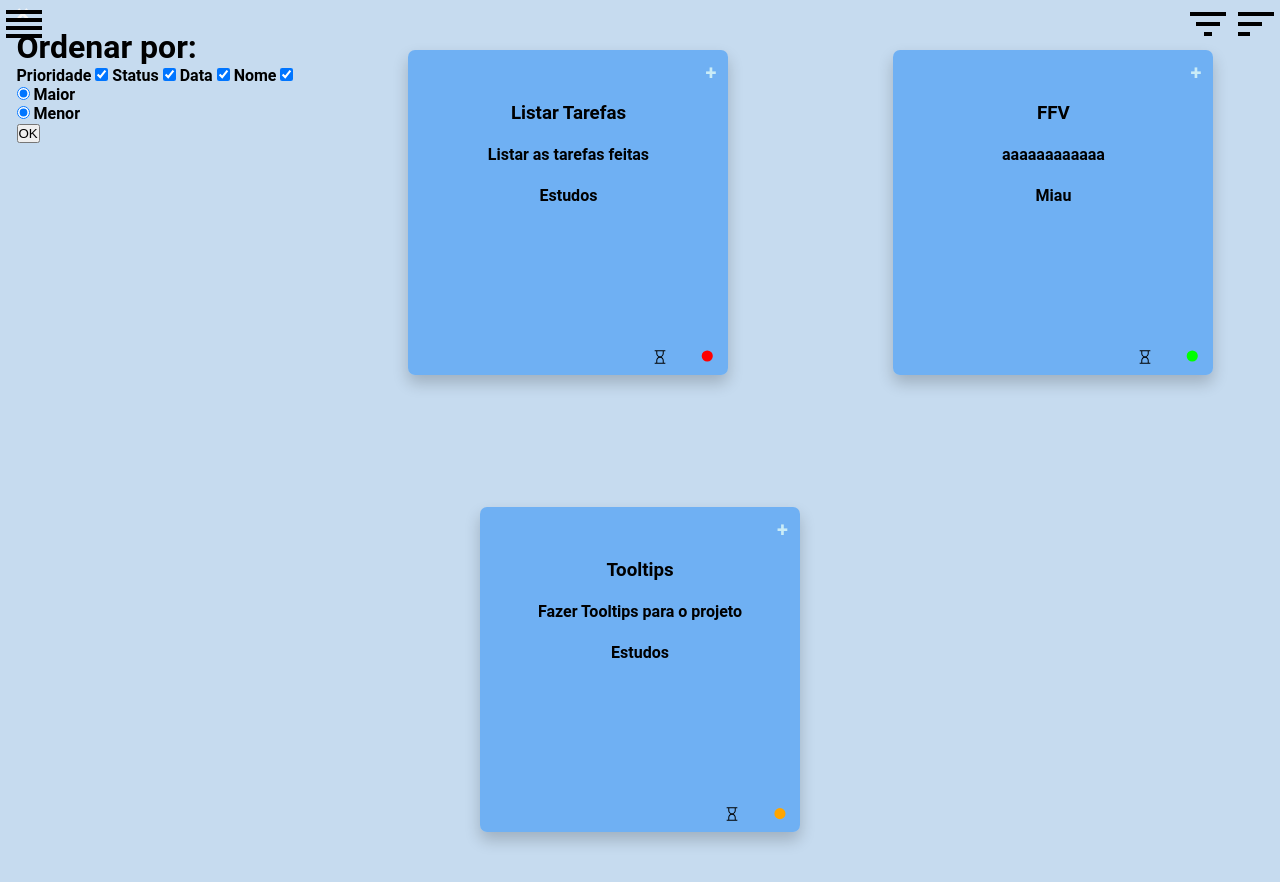
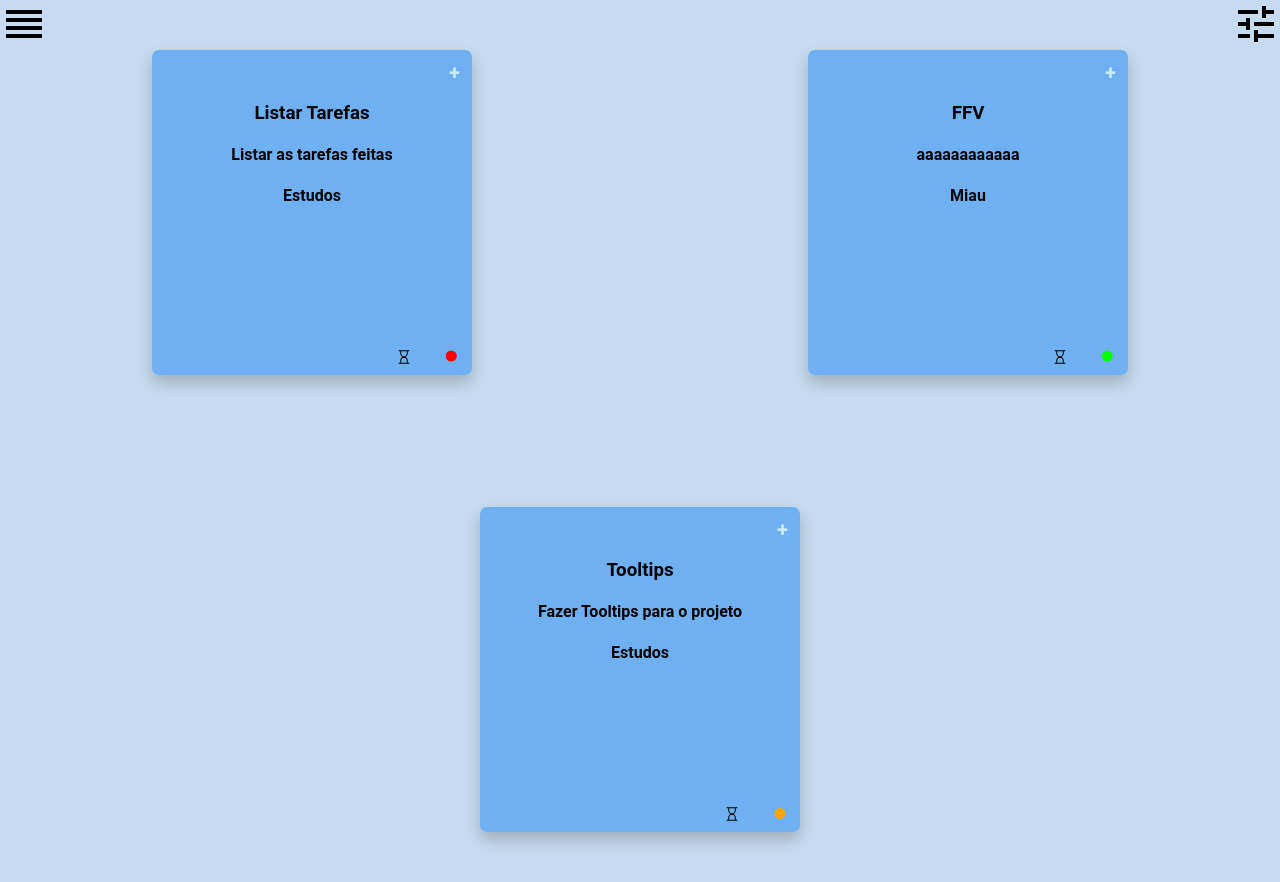
Before and after one commit to Gwynbleidd203/Projeto-de-Engenharia-II---Task-Manager, a Flask app: page / in a window 1280 px wide. Run offline with Flask 2, Linux system fonts and the light colour scheme; the first user in the database is signed in; data comes from the database, SQL or seed files in the repository; some libraries are stand-ins or nearby versions.

Commit message:
filter pop up

```diff
--- a/app.py
+++ b/app.py
@@ -113,13 +113,13 @@ def index():
 
         return render_template(landing_template, proxima=proxima)
 
-    if session:
+    if session['usuario_logado']:
 
         usuario = usuario_dao.buscar_usuario_por_id(session['usuario_logado'])
         print(session['usuario_logado'])
         proxima = request.args.get('proxima')
-        lista = tarefa_dao.listar_tarefas_por_usuario(usuario._id)
-        lista_tipo = tipo_dao.listar_tipo_usuario(usuario._id)
+        lista = tarefa_dao.listar_tarefas_por_usuario(session['usuario_logado'])
+        lista_tipo = tipo_dao.listar_tipo_usuario(session['usuario_logado'])
         lista_status = status_dao.listar_status()
         lista_prioridades = prioridade_dao.listar_prioridades()
 
--- a/static/css/form.css
+++ b/static/css/form.css
@@ -26,7 +26,7 @@ form > h1 {
     color: whitesmoke;
 }
 
-input[type=text], input[type=date], select, textarea {
+input[type=text], input[type=date], input[type=email], input[type=password], select, textarea {
     text-decoration: none;
     outline: none;
     border: none;
--- a/static/css/style.css
+++ b/static/css/style.css
@@ -19,6 +19,7 @@
   --menu-main: #2864A3;
   --menu-sec: #CAECF7;
   --link-main: #a7e1f5;
+  --pop-up: #4cadfd;
   --red-warning: #e90202;
   --red-warning-2: #b10202;
 }
@@ -95,6 +96,14 @@ body {
   position: fixed;
   top: 0;
   left: 0;
+}
+
+#filter-list-btn {
+  float: right;
+  position: fixed;
+  top: 0;
+  right: 0;
+  width: 48px;
 }
 
 #nav-btn-push:hover {
@@ -404,6 +413,40 @@ body {
   border-radius: 16px;
 }
 
+.modal-order {
+  display: flex;
+  flex-direction: row;
+  align-items: flex-start;
+  align-self: right;
+  justify-content: flex-start;
+
+  margin: auto;
+
+  border-radius: 7px;
+  background-color: var(--pop-up);
+  color:whitesmoke;
+
+  padding: 56px;
+  gap: 16px;
+  width: fit-content;
+  height: fit-content;
+}
+
+.container-order {
+  display: flex;
+  flex-direction: column;
+  justify-content: space-between;
+  gap: 40px;
+}
+
+.container-order-1, .container-order-2, .container-order-3 {
+  display: flex;
+  flex-direction: column;
+  align-items: flex-start;
+  justify-content: flex-start;
+  gap: 4px;
+}
+
 .modal-close-btn, .modal-close-btn:visited {
   color: whitesmoke;
   font-size: 24px;
--- a/templates/landing.html
+++ b/templates/landing.html
@@ -12,6 +12,10 @@
 
 <img id="nav-btn-push" src="{{url_for('static', filename='icons/list-btn-blk.png')}}" alt="" onclick="openNav()">
 
+
+
 <img id="logo" src="{{url_for('static', filename='imgs/logo.png')}}" alt="Post It Virtual Logo">
 
+{% block filter_button %} {% endblock filter_button %}
+
 {% endblock %}
--- a/templates/template.html
+++ b/templates/template.html
@@ -227,15 +227,17 @@
         </div>
     </div>
 
-    <div id="order-by">
+    <div id="filter" class="pop-up">
         <div class="modal-order">
-            <a class="modal-close-btn" href="javascript:voide(0)" onclick="closeOrder()">&times;</a>
+
+            <a class="modal-close-btn" href="javascript:voide(0)" onclick="closeFilter()">&times;</a>
 
             <div class="container-order">
 
-                <h1>Ordenar por:</h1>
+                <div class="container-order-1">
 
-                <div class="container-order-1">
+                    <h2>Ordenar por:</h2> <br>
+
                     <label for="prioridade_check">Prioridade
                         <input type="checkbox" name="prioridade_check" id="prioridade_check" checked="checked">
                     </label>
@@ -270,11 +280,11 @@
     <!-- Use any element to open the sidenav -->
     <img id="nav-btn-push" src="{{url_for('static', filename='icons/list-btn-blk.png')}}" alt="" onclick="openNav()">
 
-    <div id="order-btn-list">
-        <img id="filter-list-btn" src="{{ url_for('static', filename='icons/filter_list.svg') }}" alt="">
+    {% block filter_button %}
 
-        <img id="sort-list-btn" src="{{ url_for('static', filename='icons/sort.svg') }}" alt="">
-    </div>
+    <img id="filter-list-btn" src="{{ url_for('static', filename='icons/filter_tune.svg') }}" alt="Filter Button" onclick="openFilter()">
+
+    {% endblock filter_button %}
 
     <!-- Add all page content inside this div if you want the side nav to push page content to the right (not used if you only want the sidenav to sit on top of the page -->
 
```
Also changed, not shown: other parts of templates/template.html (+8 -0 lines), static/scripts/script.js (+10 -0 lines).
